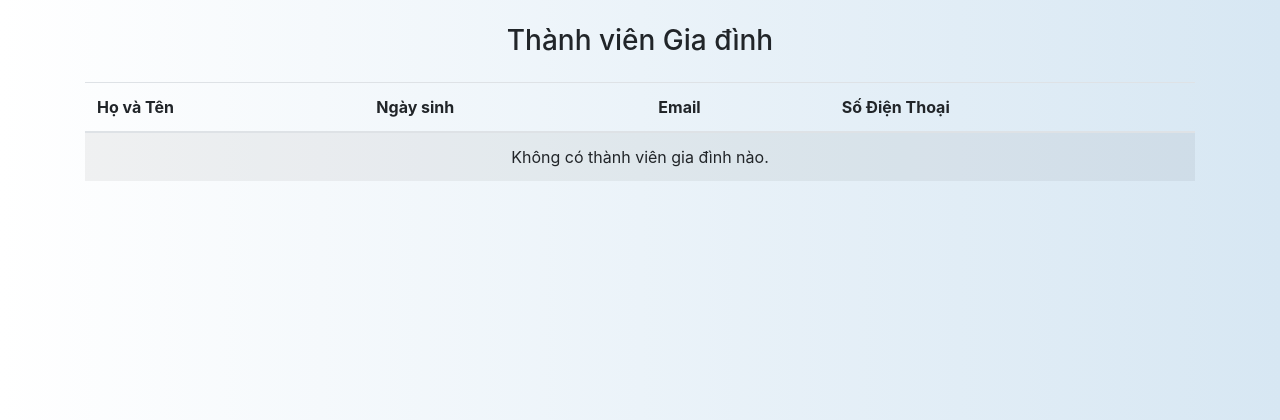
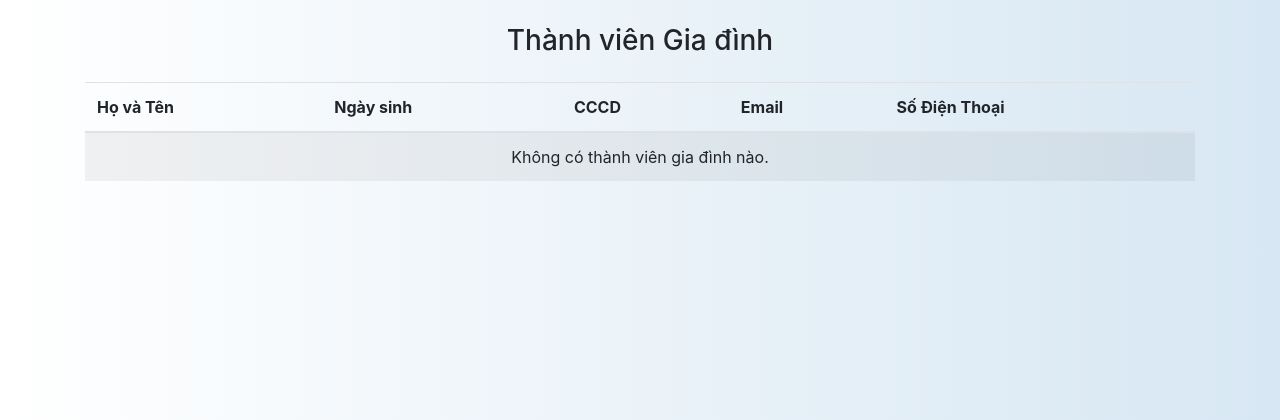
Before and after one commit to shynt-04/NMCNPM_project, a Django app: page /list_member/ in a window 1280 px wide. Shown: the part 256-676 px from the top of the page. Run offline with Django 4.2, Linux system fonts and the light colour scheme; a user stored in the database is signed in; some libraries are stand-ins or nearby versions.

Commit message:
Fix add member

```diff
--- a/nmcnpmapp/models.py
+++ b/nmcnpmapp/models.py
@@ -169,7 +169,7 @@ class FamilyMember(models.Model):
     first_name = models.CharField(max_length=50,verbose_name="Họ")
     last_name = models.CharField(max_length=50,verbose_name="Tên")
     date_of_birth = models.DateField(null=True, blank=True,verbose_name="Ngày sinh")
-    cccd = models.CharField(max_length=12,verbose_name="Số CCCD")
+    cccd = models.CharField(null=False,max_length=12,default="106872712222",verbose_name="Số CCCD")
     email = models.EmailField(default="lol@gmail.com")
     phone_number = models.CharField(max_length=10, default="0123456789",verbose_name="Số điện thoại")
 
--- a/nmcnpmapp/templates/app/member.html
+++ b/nmcnpmapp/templates/app/member.html
@@ -87,6 +87,7 @@
                 <tr>
                     <th>Họ và Tên</th>
                     <th>Ngày sinh</th>
+                    <th>CCCD</th>
                     <th>Email</th>
                     <th>Số Điện Thoại</th>
                 </tr>
@@ -96,6 +97,7 @@
                     <tr>
                         <td>{{ member.first_name }} {{ member.last_name }}</td>
                         <td>{{ member.date_of_birth }}</td>
+                        <td>{{ member.cccd }}</td>
                         <td>{{ member.email }}</td>
                         <td>{{ member.phone_number }}</td>
                     </tr>
```
Also changed, not shown: db.sqlite3, 1 other file.
